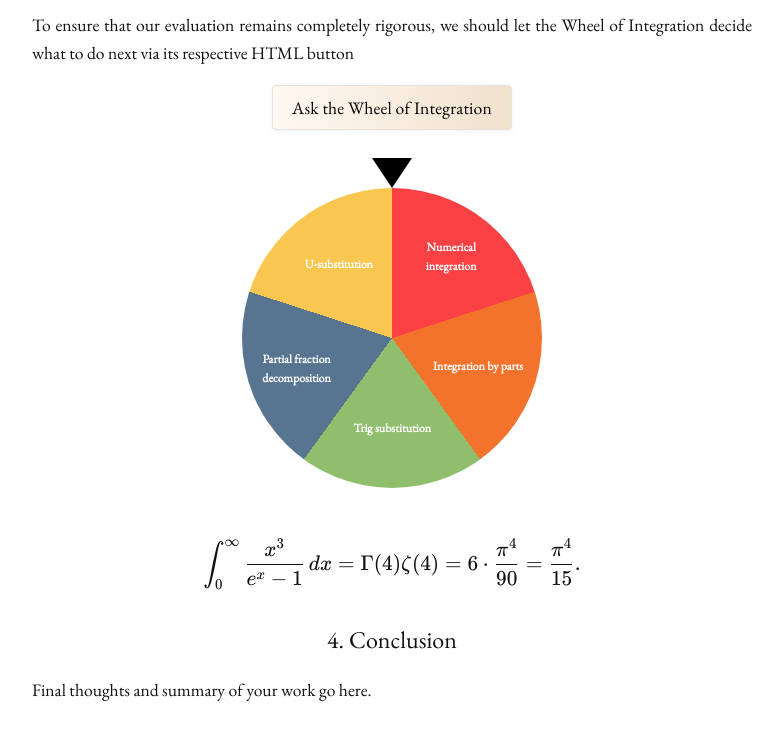
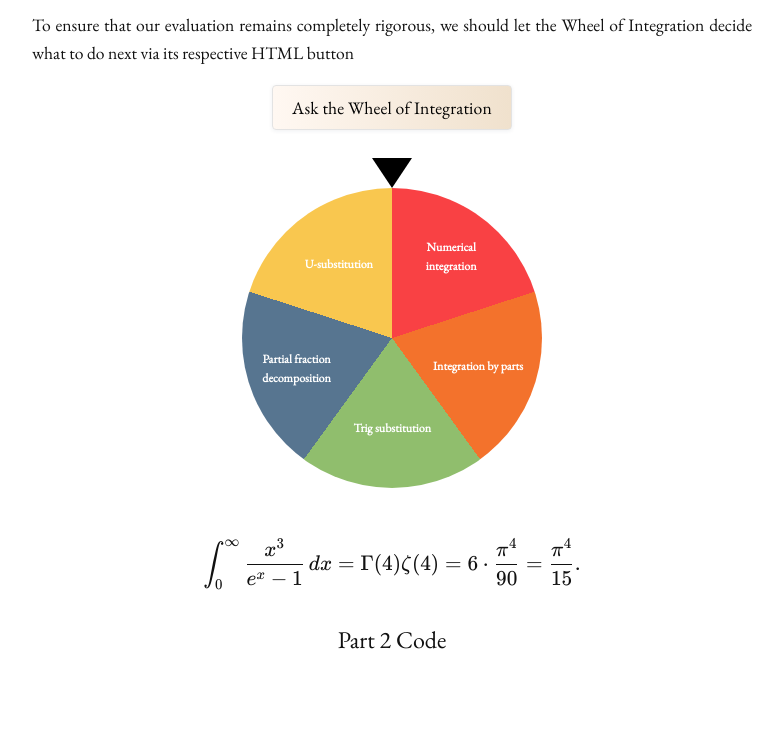
Before and after one commit to JoeCarta/webtest, a plain HTML site: page index.html in a window 1280 px wide. Shown: the part 3097-3837 px from the top of the page, without its empty margins (248-1031 px from the left). Drawn offline with nearby package versions, Linux system fonts and the light colour scheme.

Commit message:
Update index.html

```diff
--- a/index.html
+++ b/index.html
@@ -419,10 +419,6 @@
 </script>
 
 
-  <h2>4. Conclusion</h2>
-
-
-
-  <p>Final thoughts and summary of your work go here.</p>
+  <h2>Part 2 Code</h2>
 </body>
 </html>
```
